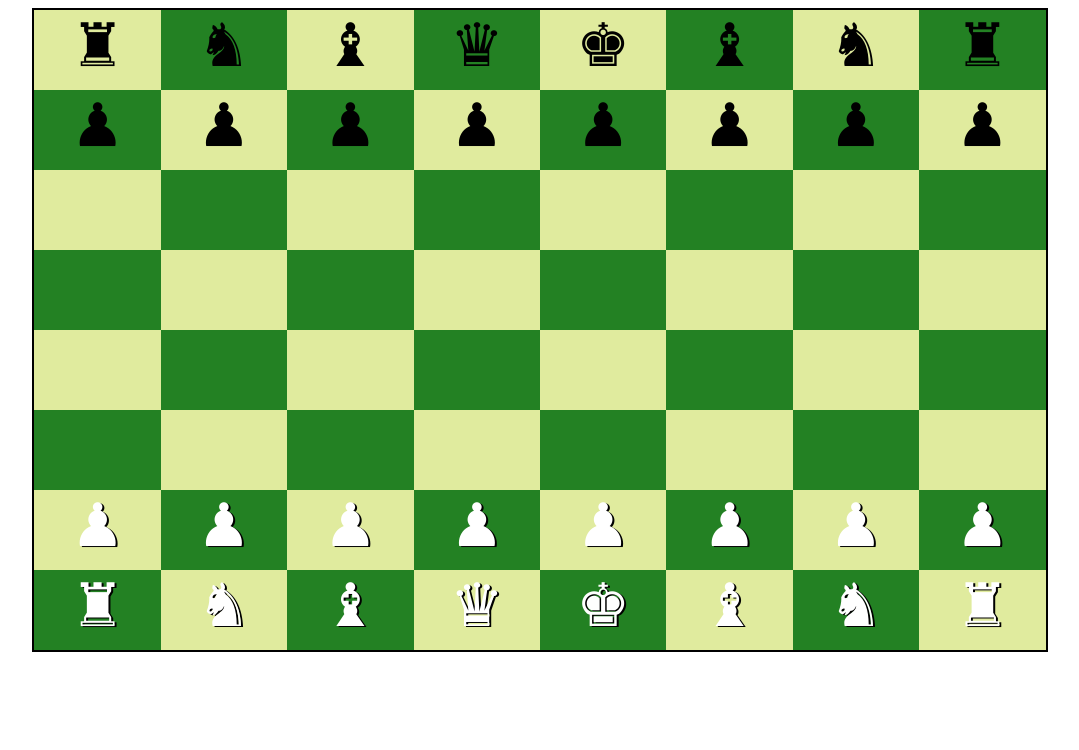
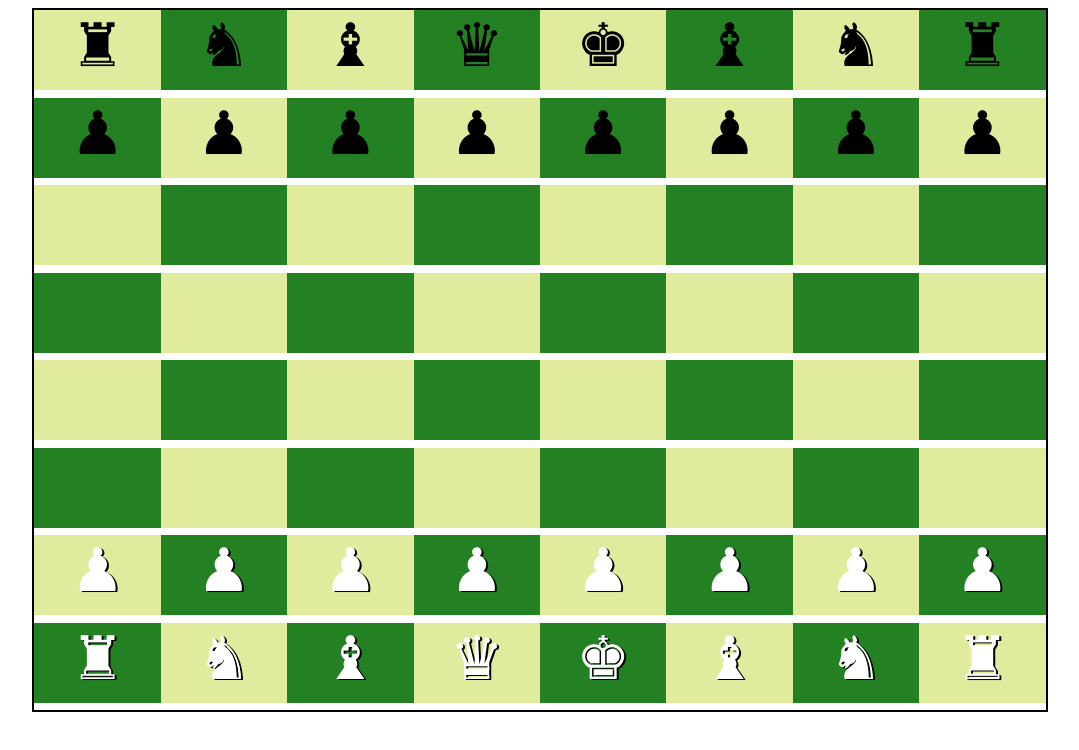
Before and after one commit to muhammadhasnain112/chess-Game, a plain HTML site: page index.html in a window 1280 px wide. Shown: the whole page, without its empty margins (100-1179 px from the left). Drawn offline with Linux system fonts and the light colour scheme.

Commit message:
Update style.css

```diff
--- a/style.css
+++ b/style.css
@@ -5,7 +5,7 @@ justify-content: center;
 }
 .chessboard{
     border: 2px solid black;
-width: 80%; height: 640px;
+width: 80%; height: 700px;
 display: flex;
 flex-wrap: wrap;
 font-size: 60px;
```
